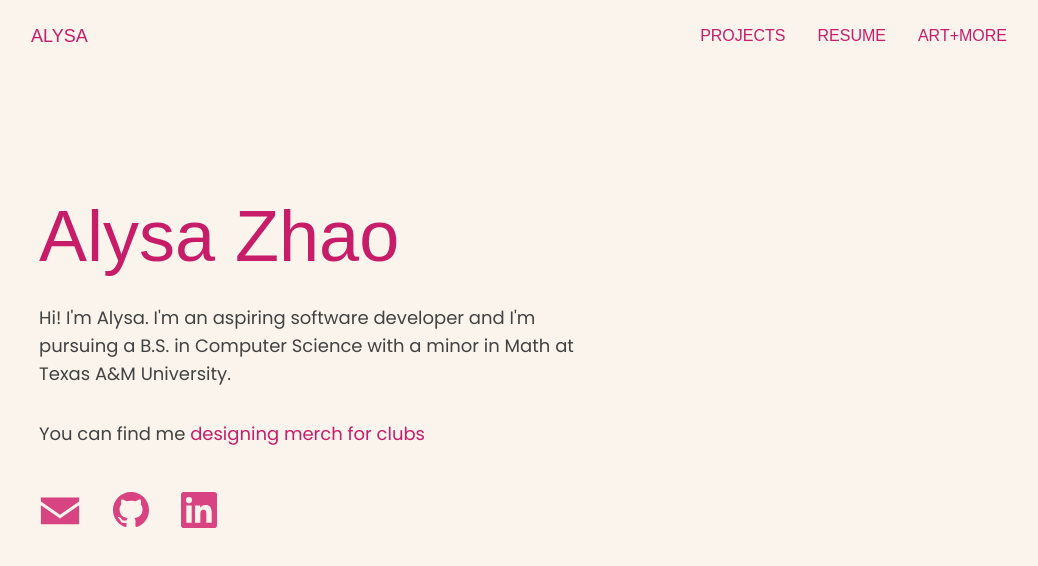
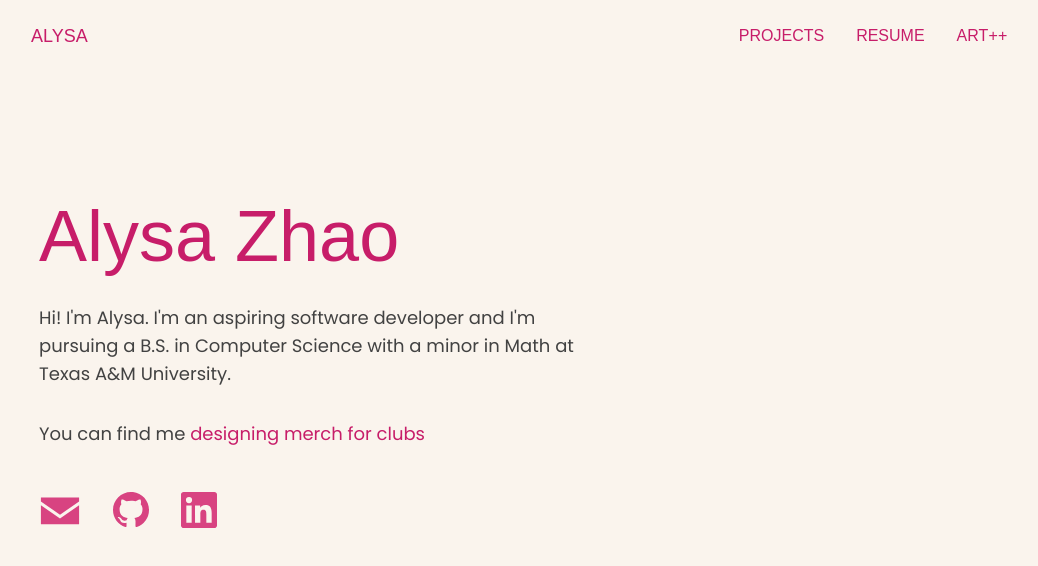
Before and after one commit to llysi/personal-portfolio, a Next.js app: page / in a window 1280 px wide. Shown: the top 566 px of the page, without its empty margins (121-1159 px from the left). Built offline with nearby package versions, Linux system fonts and the light colour scheme; a web font is replaced by a local one.

Commit message:
change art heading

```diff
--- a/src/components/Navbar.tsx
+++ b/src/components/Navbar.tsx
@@ -54,7 +54,7 @@ export default function Navbar() {
             RESUME
           </a>
           <Link href="/art-extra" className={`text-foreground hover:text-accent transition-colors`}>
-            ART+MORE
+            ART<span className={'italic'}>++</span>
           </Link>
         </div>
 
```
